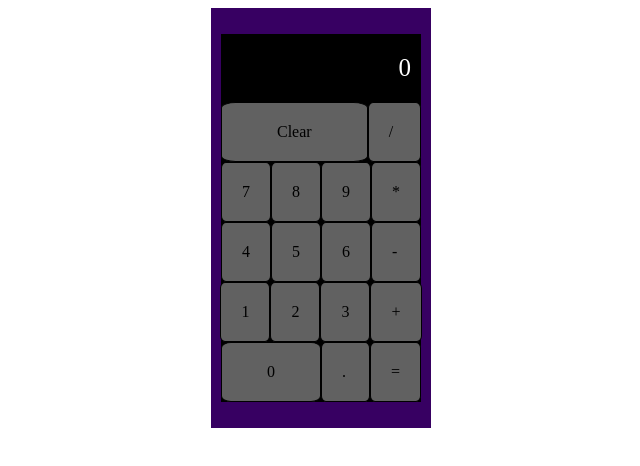
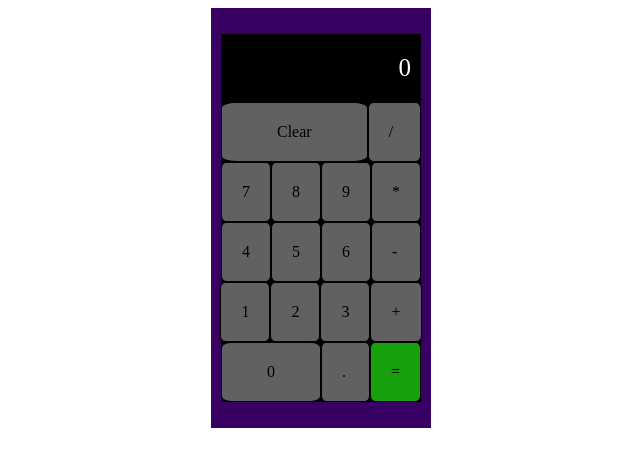
Before and after one commit to aerobars/calculator, a plain HTML site: page index.html in a window 1280 px wide. Shown: the whole page, without its empty margins (319-959 px from the left). Drawn offline with Linux system fonts and the light colour scheme.

Commit message:
Add equal class to equal div

```diff
--- a/index.html
+++ b/index.html
@@ -36,7 +36,7 @@
       <div class="row" id="row-5">
         <div class="button zero" id="0">0</div>
         <div class="button" id=".">.</div>
-        <div class="button" id="=">=</div>
+        <div class="button equal" id="=">=</div>
       </div>
     </div>
 
```
